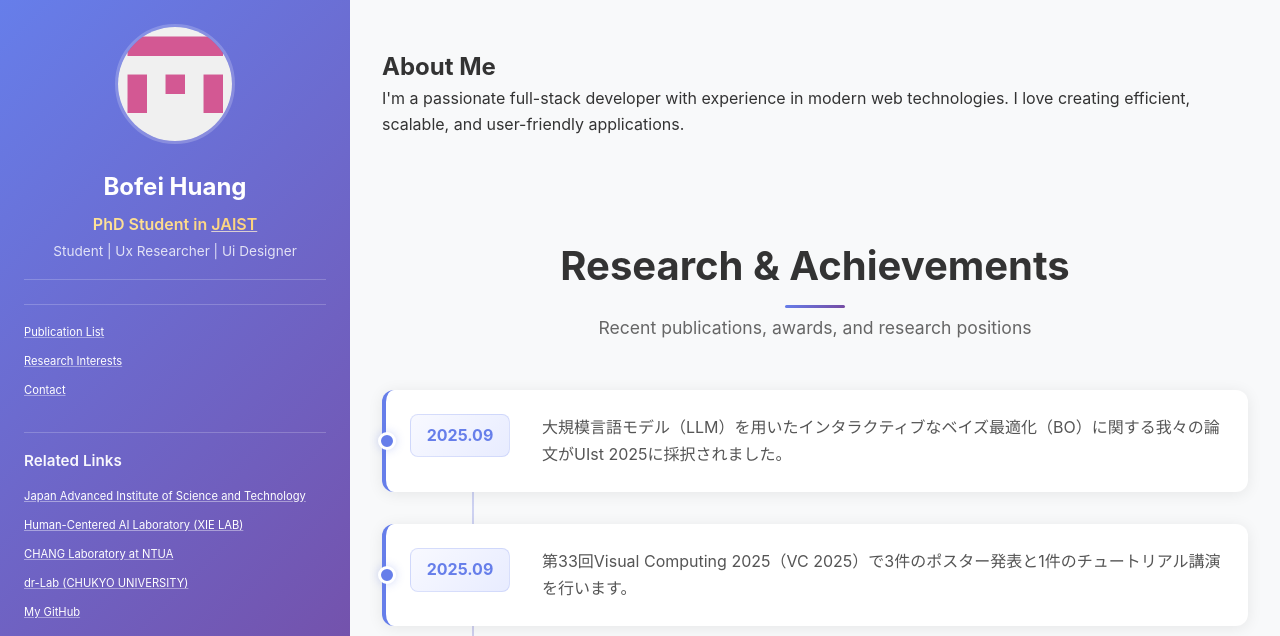
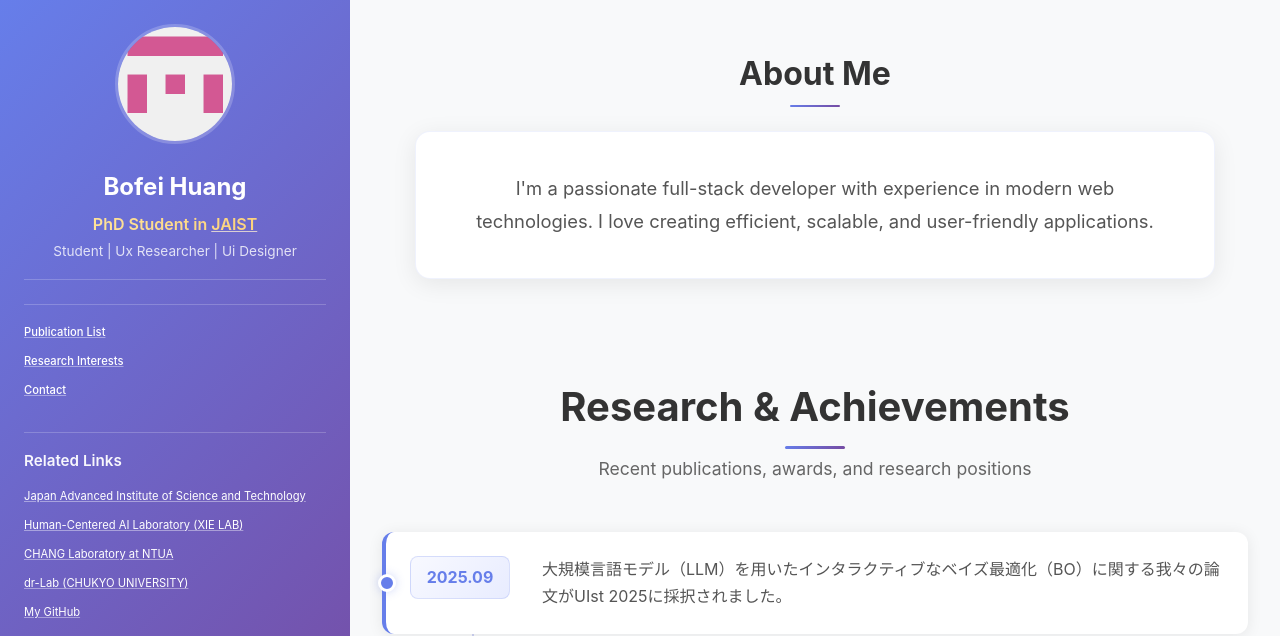
Before and after one commit to BofeiHuang/bofeihuang.github.io, a plain HTML site: page index.html in a window 1280 px wide. Shown: the top 636 px of the page. Drawn offline with Linux system fonts and the light colour scheme.

Commit message:
Update style.css

```diff
--- a/style.css
+++ b/style.css
@@ -1,4 +1,82 @@
-/* Reset and Base Styles */
+/* About Me Section Styles */
+.about-content {
+    max-width: 800px;
+    margin: 0 auto;
+    text-align: center;
+    background: white;
+    padding: 2.5rem;
+    border-radius: 15px;
+    box-shadow: 0 5px 25px rgba(0, 0, 0, 0.08);
+    border: 1px solid rgba(102, 126, 234, 0.1);
+}
+
+.about-content p {
+    font-size: 1.15rem;
+    color: #555;
+    line-height: 1.8;
+    margin: 0;
+}
+
+/* Small Content Headers - for About Me */
+.content-header-small {
+    text-align: center;
+    margin-bottom: 2rem;
+}
+
+.content-header-small h2 {
+    font-size: 2rem;
+    color: #333;
+    margin-bottom: 0.75rem;
+    position: relative;
+}
+
+.content-header-small h2::after {
+    content: '';
+    position: absolute;
+    bottom: -8px;
+    left: 50%;
+    transform: translateX(-50%);
+    width: 50px;
+    height: 2px;
+    background: linear-gradient(135deg, #667eea, #764ba2);
+    border-radius: 2px;
+}
+
+.content-header-small p {
+    font-size: 1rem;
+    color: #666;
+}
+
+/* Navigation Links - Larger font */
+.nav-links {
+    padding-top: 1rem;
+    border-top: 1px solid rgba(255, 255, 255, 0.2);
+}
+
+.nav-link {
+    display: block;
+    color: white;
+    text-decoration: underline;
+    text-decoration-color: rgba(255, 255, 255, 0.4);
+    font-size: 0.85rem;
+    line-height: 1.4;
+    margin-bottom: 0.6rem;
+    padding: 0.4rem 0;
+    transition: all 0.3s ease;
+    font-weight: 500;
+}
+
+.nav-link:hover {
+    color: #ffeaa7;
+    text-decoration-color: #ffeaa7;
+    transform: translateX(3px);
+}
+
+/* Related Links - Larger font */
+.related-links {
+    padding-top: 1rem;
+    border-top: 1px solid rgba(255, 255, 255, 0.2);
+}/* Reset and Base Styles */
 * {
     margin: 0;
     padding: 0;
```
